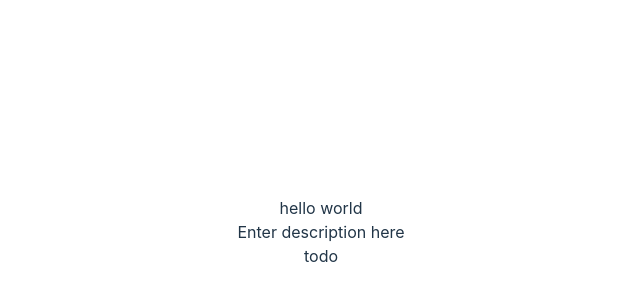
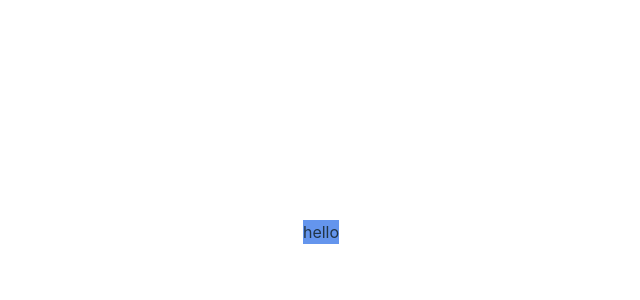
Before and after one commit to w7595wen/React-Project, a React (Vite) app in the folder vite-project/: page / in a window 1280 px wide. Shown: the part 168-468 px from the top of the page, without its empty margins (319-959 px from the left). Built offline with nearby package versions, Linux system fonts and the light colour scheme.

Commit message:
updated App.jsx

```diff
--- a/vite-project/src/App.jsx
+++ b/vite-project/src/App.jsx
@@ -3,23 +3,34 @@ import reactLogo from './assets/react.svg'
 import './App.css'
 
 const Title = () => {
+  console.log('running Title');             /*give a output message in developer's console */
   return <div>
+
   hello world
   </div>
 };
 
 const Description = () => {                 /*start description tag */
+  console.log('running Description');             /*give a output message in developer's console */
   return <div>Enter description here</div>;
 };
 
+const Box = (props) => {                                                 /*tells what type of data this variable is (JS object */
+  const {label, bgColor} = props;                                       /* destructure things like label, bgcolor */
+  return <div style={{                                                  /* use built-in style prop on this div */                                                /* open up 2 sets of {}, 1 to start evaluating JS */
+        background: bgColor                                           /* another st of {} is a plain old JS object */
+         }}
+    >
+      {label}
+    </div>
+};
+
+
 function App() {
   const [count, setCount] = useState(0)
-
   return <div>
-    <Title />
-    <Description />
-    todo
-  </div>;                                  /* ended description tag */
+    <Box label= 'hello' bgColor='CornflowerBlue' />
+  </div>;
 };
 
-export default App
+export default App;
```
